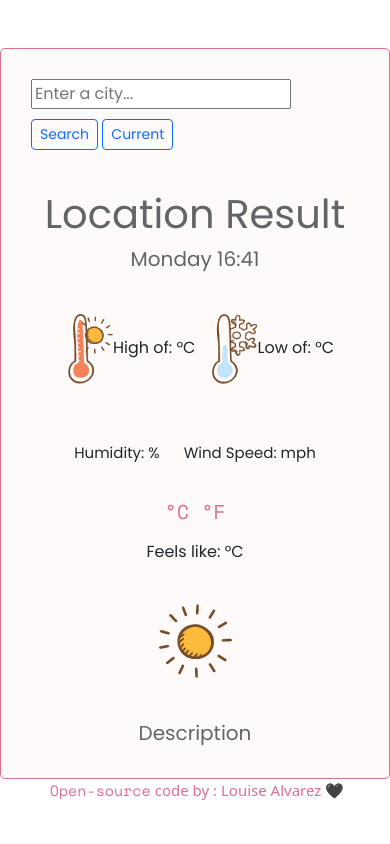
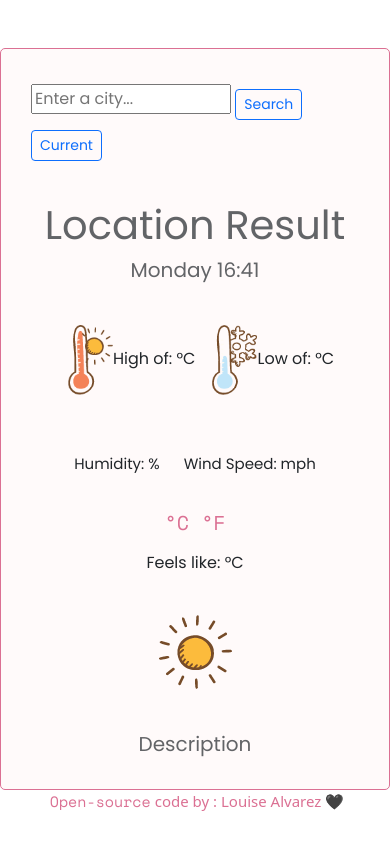
Before and after one commit to CactusPancake/weather-project2-.0, a plain HTML site: page index.html in a window 390 px wide. Drawn offline with nearby package versions, Linux system fonts and the light colour scheme; no server answers.

Commit message:
Updated responsiveness

```diff
--- a/index.html
+++ b/index.html
@@ -27,7 +27,7 @@
     <!-----------------First Row----------------->
 
     <div class="row" id="first=row">
-      <div class="d-grid gap-2 d-sm-block">
+      <div class="d-grid gap-2 d-lg-block">
         <form id="location-search" class="search-form">
           <input type="search" id="search-input" placeholder="Enter a city..." size="35" />
           </textarea><input type="submit" id="search-btn" class="btn btn-outline-primary btn-sm" value="Search">
--- a/src/styles.css
+++ b/src/styles.css
@@ -140,7 +140,7 @@ a:active {
   }
 
   #search-input {
-    max-width: 260px;
+    max-width: 200px;
   }
 
 }
```
